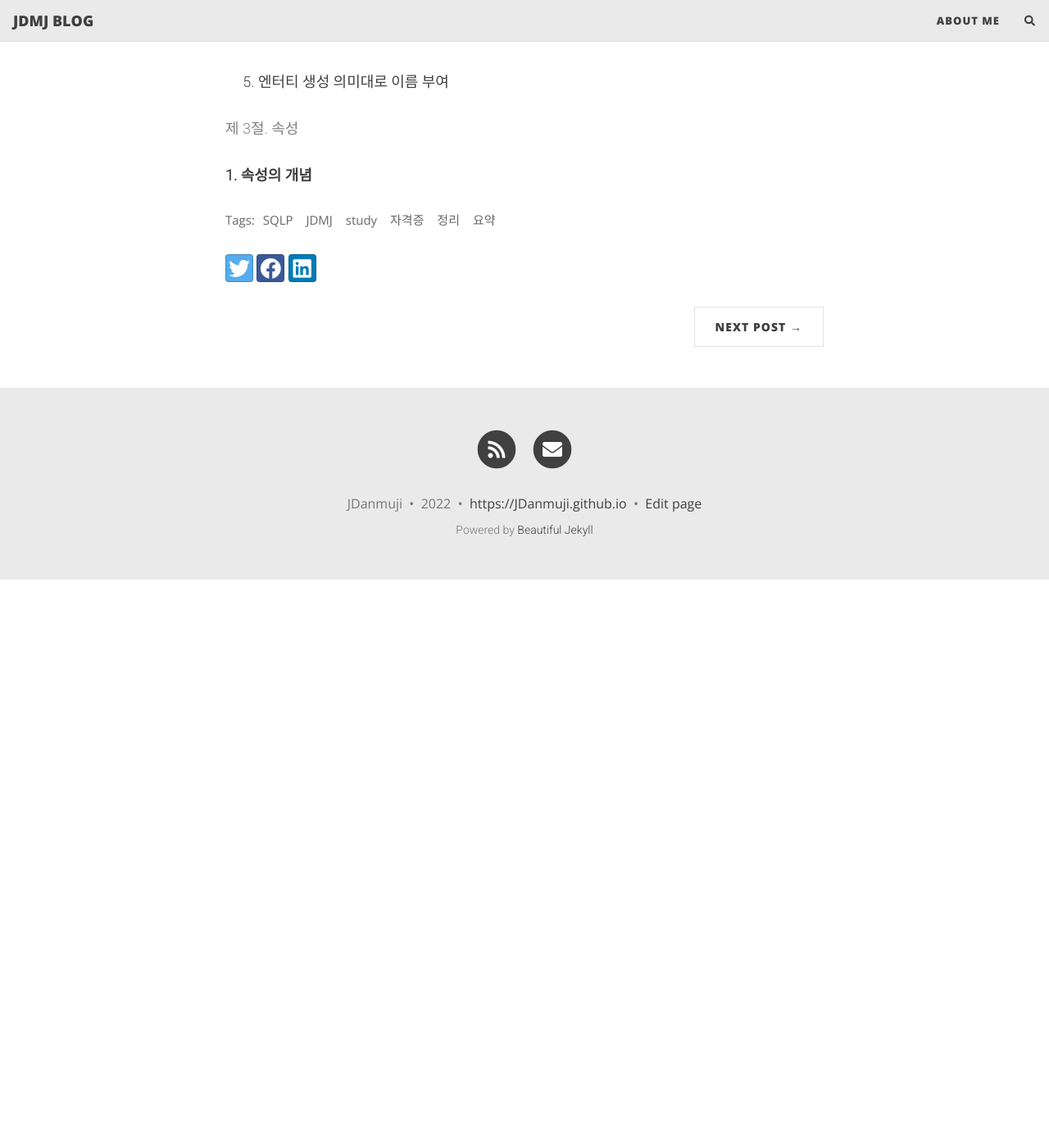
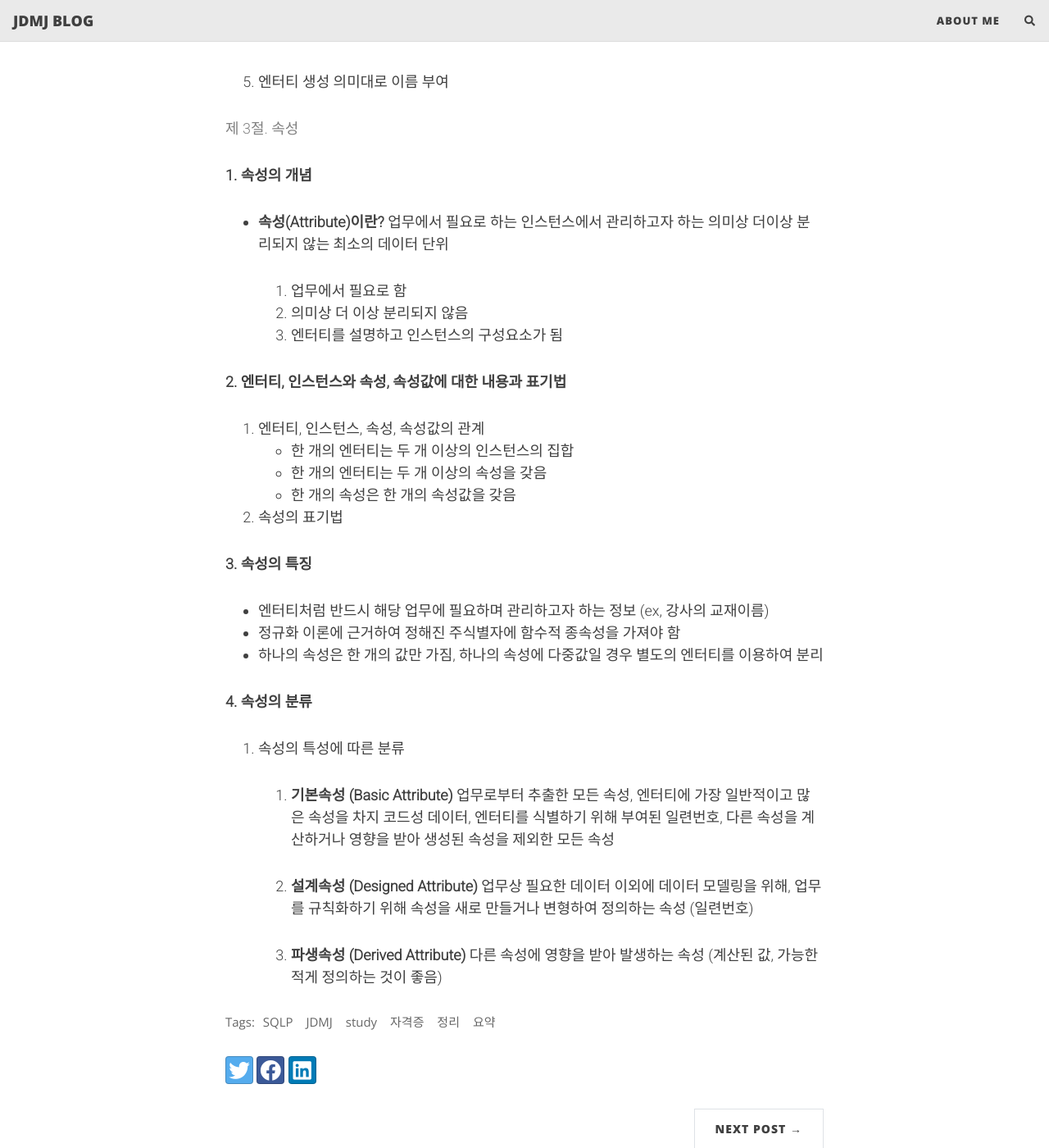
Before and after one commit to JDanmuji/JDanmuji.github.io, a Jekyll site: the page built from _posts/2022-07-26-SQLP STUDY 1.md, in a window 1280 px wide and 1400 px high, scrolled down 7367 px. Shown: the whole window at 82% size. Built offline with Jekyll 4.4.1, drawn with Linux system fonts in a browser that asks for light colours; nearby versions of some CDN libraries; comment, search, counter and statistics services are not loaded; before the commit the page ends 8074 px from its top, so only the background shows below that.

Commit message:
제 3절 속성 내용 추가

```diff
--- a/_posts/2022-07-26-SQLP STUDY 1.md
+++ b/_posts/2022-07-26-SQLP STUDY 1.md
@@ -286,3 +286,43 @@ tags: [SQLP, JDMJ, study, 자격증, 정리, 요약]
 <span style="color:Gray">제 3절. 속성</span>
 
 **1. 속성의 개념**
+
+   - **속성(Attribute)이란?**  업무에서 필요로 하는 인스턴스에서 관리하고자
+      하는 의미상 더이상 분리되지 않는 최소의 데이터 단위
+
+      1. 업무에서 필요로 함
+      2. 의미상 더 이상 분리되지 않음
+      3. 엔터티를 설명하고 인스턴스의 구성요소가 됨
+
+**2. 엔터티, 인스턴스와 속성, 속성값에 대한 내용과 표기법**
+
+   1. 엔터티, 인스턴스, 속성, 속성값의 관계
+      - 한 개의 엔터티는 두 개 이상의 인스턴스의 집합
+      - 한 개의 엔터티는 두 개 이상의 속성을 갖음
+      - 한 개의 속성은 한 개의 속성값을 갖음
+
+   2. 속성의 표기법
+
+
+**3. 속성의 특징**
+
+   - 엔터티처럼 반드시 해당 업무에 필요하며 관리하고자 하는 정보 (ex, 강사의 교재이름)
+   - 정규화 이론에 근거하여 정해진 주식별자에 함수적 종속성을 가져야 함
+   - 하나의 속성은 한 개의 값만 가짐, 하나의 속성에 다중값일 경우 별도의 엔터티를 이용하여 분리
+
+
+**4. 속성의 분류**
+
+   1. 속성의 특성에 따른 분류
+
+      1. **기본속성 (Basic Attribute)**
+         업무로부터 추출한 모든 속성, 엔터티에 가장 일반적이고 많은 속성을 차지
+         코드성 데이터, 엔터티를 식별하기 위해 부여된 일련번호, 다른 속성을 계산하거나 영향을 받아 생성된 속성을 제외한
+         모든 속성
+
+      2. **설계속성 (Designed Attribute)**
+         업무상 필요한 데이터 이외에 데이터 모델링을 위해, 업무를 규칙화하기 위해
+         속성을 새로 만들거나 변형하여 정의하는 속성 (일련번호)
+
+      3. **파생속성 (Derived Attribute)**
+         다른 속성에 영향을 받아 발생하는 속성 (계산된 값, 가능한 적게 정의하는 것이 좋음)
```
